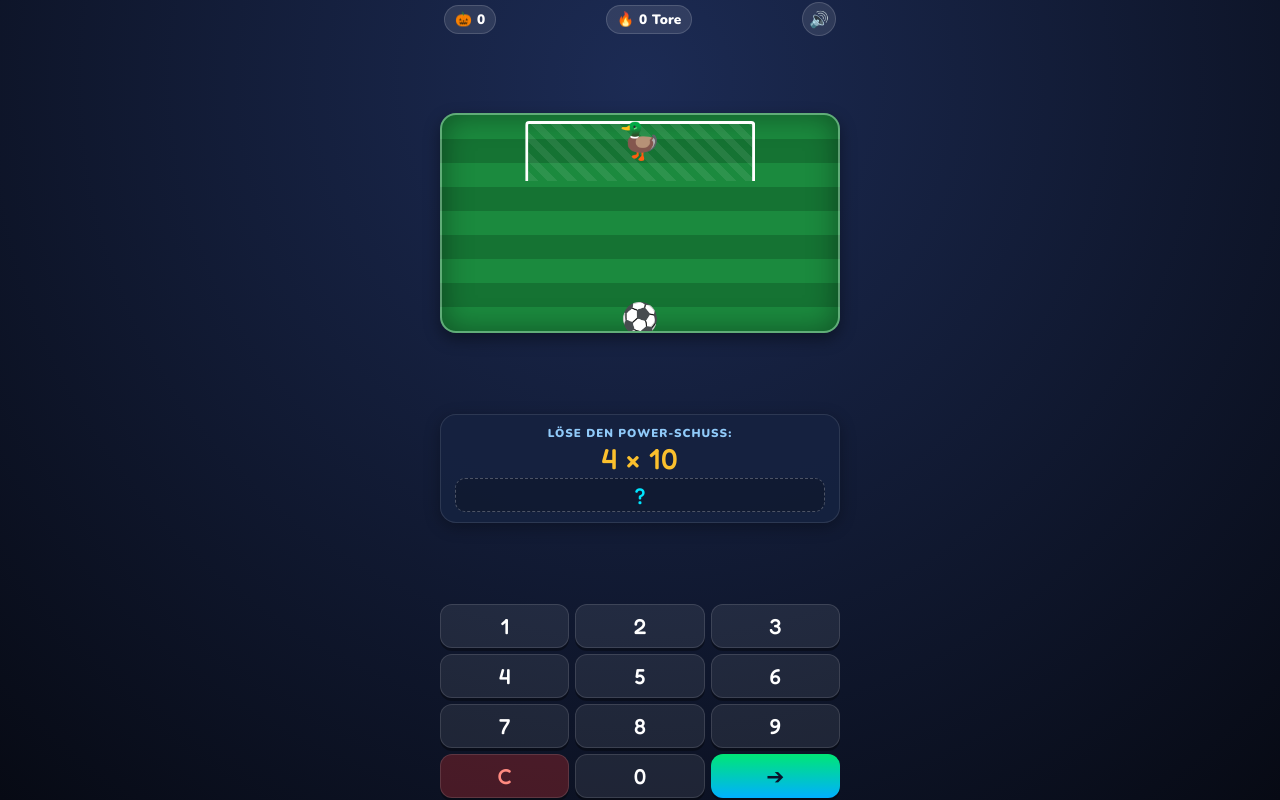
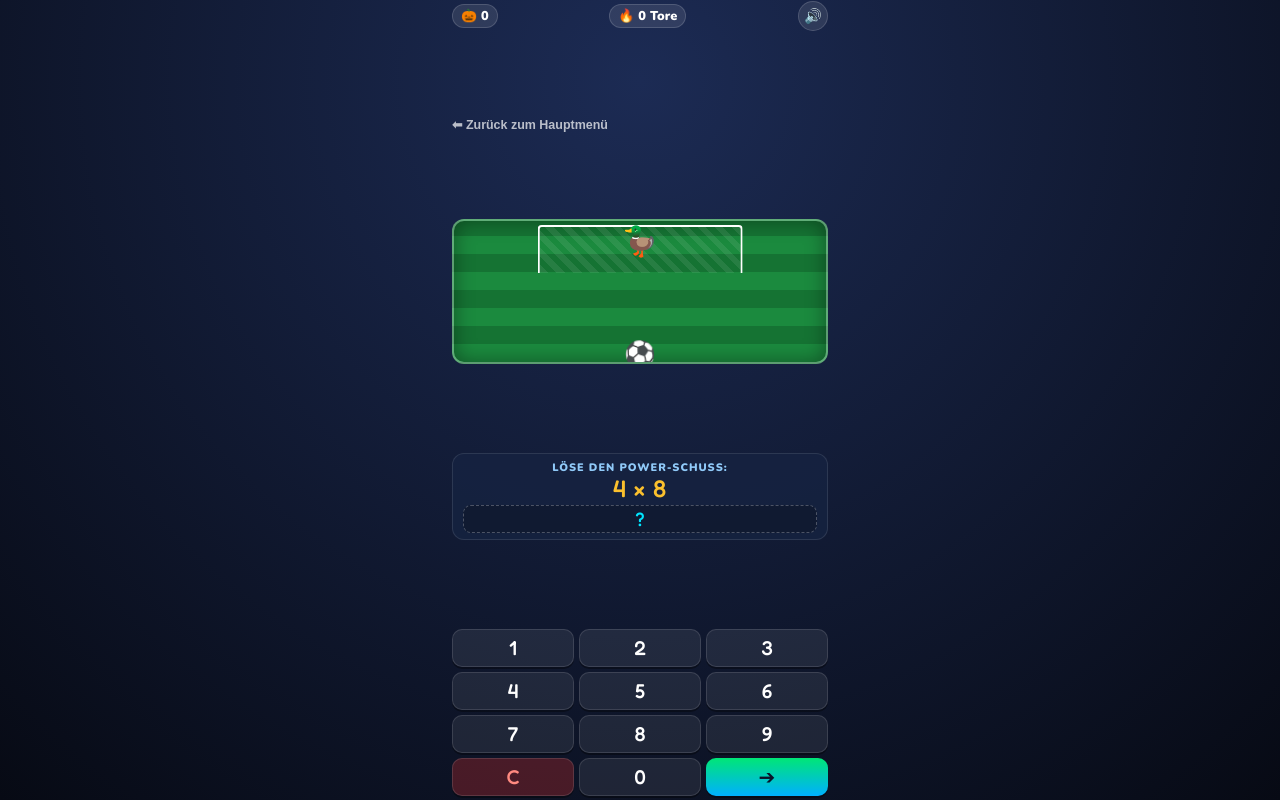
Before and after one commit to Berndt1972/Edgar, a plain HTML site: page index.html in a window 1280 px wide. Drawn offline with nearby package versions, Linux system fonts and the light colour scheme.

Commit message:
Update index.html

```diff
--- a/index.html
+++ b/index.html
@@ -51,13 +51,13 @@
 
     #app-container {
       width: 100%;
-      max-width: 420px;
+      max-width: 400px;
       height: 100dvh;
       max-height: 100dvh;
       display: flex;
       flex-direction: column;
       justify-content: space-between;
-      padding: env(safe-area-inset-top, 6px) 10px env(safe-area-inset-bottom, 8px) 10px;
+      padding: env(safe-area-inset-top, 6px) 12px env(safe-area-inset-bottom, 12px) 12px;
       position: relative;
     }
 
@@ -66,19 +66,19 @@
       display: flex;
       justify-content: space-between;
       align-items: center;
-      height: 38px;
-      padding: 0 4px;
+      height: 32px;
+      margin-bottom: 2px;
     }
 
     .badge {
       background: rgba(255, 255, 255, 0.1);
       border-radius: 20px;
-      padding: 4px 10px;
-      font-size: 0.85rem;
+      padding: 2px 8px;
+      font-size: 0.8rem;
       font-weight: 900;
       display: flex;
       align-items: center;
-      gap: 5px;
+      gap: 4px;
       border: 1px solid rgba(255, 255, 255, 0.15);
     }
 
@@ -87,64 +87,77 @@
       border: 1px solid rgba(255, 255, 255, 0.15);
       color: white;
       border-radius: 50%;
-      width: 34px;
-      height: 34px;
+      width: 30px;
+      height: 30px;
       display: flex;
       justify-content: center;
       align-items: center;
       cursor: pointer;
-      font-size: 1rem;
+      font-size: 0.9rem;
     }
 
-    /* Spielfeld */
+    .back-btn {
+      background: none;
+      border: none;
+      color: rgba(255, 255, 255, 0.7);
+      font-size: 0.78rem;
+      font-weight: 700;
+      display: flex;
+      align-items: center;
+      gap: 4px;
+      cursor: pointer;
+      margin-bottom: 4px;
+    }
+
+    /* Spielfeld (Kompakt) */
     #pitch-container {
       flex: 1;
-      min-height: 140px;
-      max-height: 220px;
+      min-height: 100px;
+      max-height: 145px;
       background: repeating-linear-gradient(
         0deg,
         var(--pitch-green),
-        var(--pitch-green) 24px,
-        var(--pitch-stripe) 24px,
-        var(--pitch-stripe) 48px
+        var(--pitch-green) 18px,
+        var(--pitch-stripe) 18px,
+        var(--pitch-stripe) 36px
       );
-      border-radius: 16px;
+      border-radius: 12px;
       position: relative;
       border: 2px solid rgba(255, 255, 255, 0.3);
       overflow: hidden;
-      box-shadow: inset 0 0 30px rgba(0, 0, 0, 0.4), 0 6px 16px rgba(0, 0, 0, 0.4);
+      box-shadow: inset 0 0 20px rgba(0, 0, 0, 0.4);
       margin-bottom: 6px;
     }
 
     #goal {
       position: absolute;
-      top: 6px;
+      top: 4px;
       left: 50%;
       transform: translateX(-50%);
-      width: 58%;
-      height: 60px;
-      border: 3px solid #ffffff;
+      width: 55%;
+      height: 48px;
+      border: 2px solid #ffffff;
       border-bottom: none;
       border-radius: 4px 4px 0 0;
-      background: repeating-linear-gradient(45deg, rgba(255,255,255,0.08) 0, rgba(255,255,255,0.08) 7px, transparent 7px, transparent 14px);
+      background: repeating-linear-gradient(45deg, rgba(255,255,255,0.08) 0, rgba(255,255,255,0.08) 6px, transparent 6px, transparent 12px);
     }
 
     #keeper {
       position: absolute;
-      top: 26px;
+      top: 20px;
       left: 50%;
       transform: translate(-50%, -50%);
-      font-size: 2.2rem;
+      font-size: 1.8rem;
       transition: left 0.35s cubic-bezier(0.175, 0.885, 0.32, 1.275);
       z-index: 2;
     }
 
     #ball {
       position: absolute;
-      bottom: 12px;
+      bottom: 8px;
       left: 50%;
       transform: translate(-50%, 50%);
-      font-size: 1.9rem;
+      font-size: 1.6rem;
       z-index: 3;
       transition: all 0.45s cubic-bezier(0.25, 1, 0.5, 1);
     }
@@ -152,26 +165,25 @@
     /* Aufgabenteil */
     #task-container {
       background: var(--card-bg);
-      border-radius: 16px;
-      padding: 10px 14px;
+      border-radius: 12px;
+      padding: 6px 10px;
       text-align: center;
       border: 1px solid rgba(255, 255, 255, 0.1);
-      box-shadow: 0 4px 16px rgba(0,0,0,0.3);
       margin-bottom: 6px;
     }
 
     .task-label {
-      font-size: 0.72rem;
+      font-size: 0.68rem;
       text-transform: uppercase;
       letter-spacing: 1px;
       color: #90caf9;
       font-weight: 900;
-      margin-bottom: 2px;
+      margin-bottom: 1px;
     }
 
     .question {
       font-family: 'Fredoka', cursive;
-      font-size: 1.8rem;
+      font-size: 1.5rem;
       color: var(--accent-yellow);
       letter-spacing: 1px;
       line-height: 1.1;
@@ -179,11 +191,11 @@
 
     .answer-display {
       font-family: 'Fredoka', cursive;
-      font-size: 1.4rem;
-      min-height: 34px;
+      font-size: 1.2rem;
+      min-height: 28px;
       border: 1px dashed rgba(255, 255, 255, 0.25);
-      border-radius: 10px;
-      margin-top: 4px;
+      border-radius: 8px;
+      margin-top: 3px;
       display: flex;
       justify-content: center;
       align-items: center;
@@ -191,32 +203,32 @@
       background: rgba(0, 0, 0, 0.2);
     }
 
-    /* Nummernblock */
+    /* Nummernblock (Straff & kompakt) */
     #keypad {
       display: grid;
       grid-template-columns: repeat(3, 1fr);
-      gap: 6px;
-      margin-bottom: 2px;
+      gap: 5px;
+      margin-bottom: 4px;
     }
 
     .key-btn {
       background: rgba(255, 255, 255, 0.08);
       border: 1px solid rgba(255, 255, 255, 0.12);
-      border-radius: 12px;
+      border-radius: 10px;
       color: white;
       font-family: 'Fredoka', cursive;
-      font-size: 1.35rem;
-      height: 44px;
+      font-size: 1.25rem;
+      height: 38px;
       display: flex;
       justify-content: center;
       align-items: center;
       cursor: pointer;
-      box-shadow: 0 3px 0 rgba(0,0,0,0.35);
+      box-shadow: 0 2px 0 rgba(0,0,0,0.35);
     }
 
     .key-btn:active {
       transform: translateY(2px);
-      box-shadow: 0 1px 0 rgba(0,0,0,0.35);
+      box-shadow: 0 0 0 rgba(0,0,0,0.35);
     }
 
     .key-submit {
@@ -251,6 +263,8 @@
       <button class="icon-btn" id="audio-btn">🔊</button>
     </div>
 
+    <button class="back-btn" onclick="history.back()">⬅ Zurück zum Hauptmenü</button>
+
     <div id="pitch-container">
       <div id="goal"></div>
       <div id="keeper">🦆</div>
@@ -259,7 +273,7 @@
 
     <div id="task-container">
       <div class="task-label">Löse den Power-Schuss:</div>
-      <div class="question" id="task-q">4 × 10</div>
+      <div class="question" id="task-q">4 × 8</div>
       <div class="answer-display" id="task-a">?</div>
     </div>
 
@@ -285,7 +299,7 @@
     let goals = 0;
     let stars = 0;
     let currentInput = "";
-    let n1 = 4, n2 = 10, correctAnswer = 40;
+    let n1 = 4, n2 = 8, correctAnswer = 32;
     let audioEnabled = true;
 
     const audioCtx = new (window.AudioContext || window.webkitAudioContext)();
@@ -317,7 +331,7 @@
       keeper.style.left = "50%";
       const ball = document.getElementById('ball');
       ball.style.transition = 'none';
-      ball.style.bottom = "12px";
+      ball.style.bottom = "8px";
       ball.style.left = "50%";
       ball.style.transform = "translate(-50%, 50%) scale(1)";
       setTimeout(() => { ball.style.transition = 'all 0.45s cubic-bezier(0.25, 1, 0.5, 1)'; }, 20);
@@ -356,7 +370,7 @@
         const keeperX = targetX > 50 ? 25 : 75;
 
         keeper.style.left = keeperX + "%";
-        ball.style.bottom = "140px";
+        ball.style.bottom = "95px";
         ball.style.left = targetX + "%";
         ball.style.transform = "translate(-50%, 50%) scale(0.65)";
 
@@ -367,7 +381,7 @@
         setTimeout(newTask, 1000);
       } else {
         keeper.style.left = "50%";
-        ball.style.bottom = "120px";
+        ball.style.bottom = "80px";
         ball.style.left = "50%";
         ball.style.transform = "translate(-50%, 50%) scale(0.7)";
 
@@ -378,7 +392,7 @@
         document.getElementById('task-a').innerText = "❌";
         setTimeout(() => {
           document.getElementById('task-a').innerText = "?";
-          ball.style.bottom = "12px";
+          ball.style.bottom = "8px";
           ball.style.transform = "translate(-50%, 50%) scale(1)";
         }, 800);
       }
```
